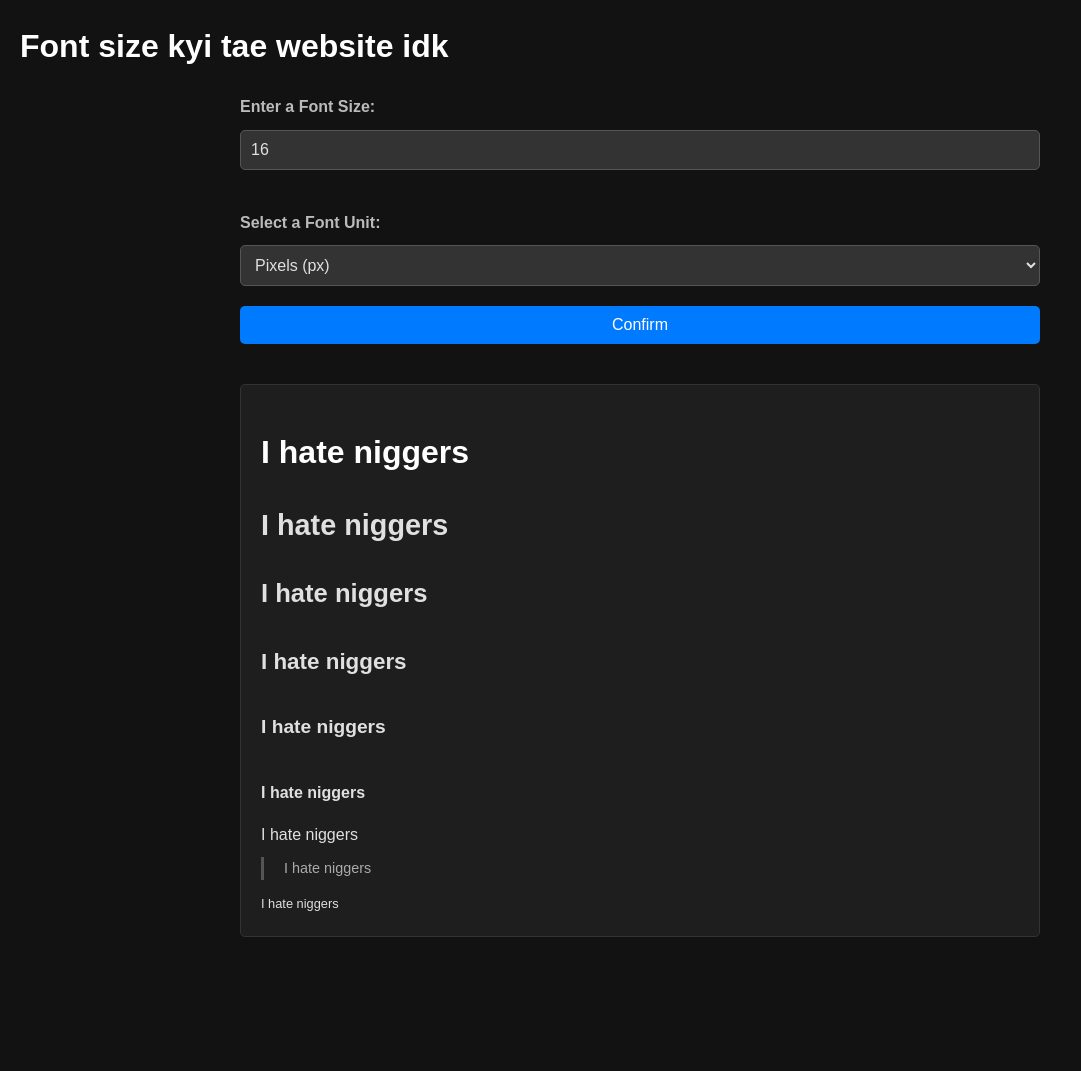
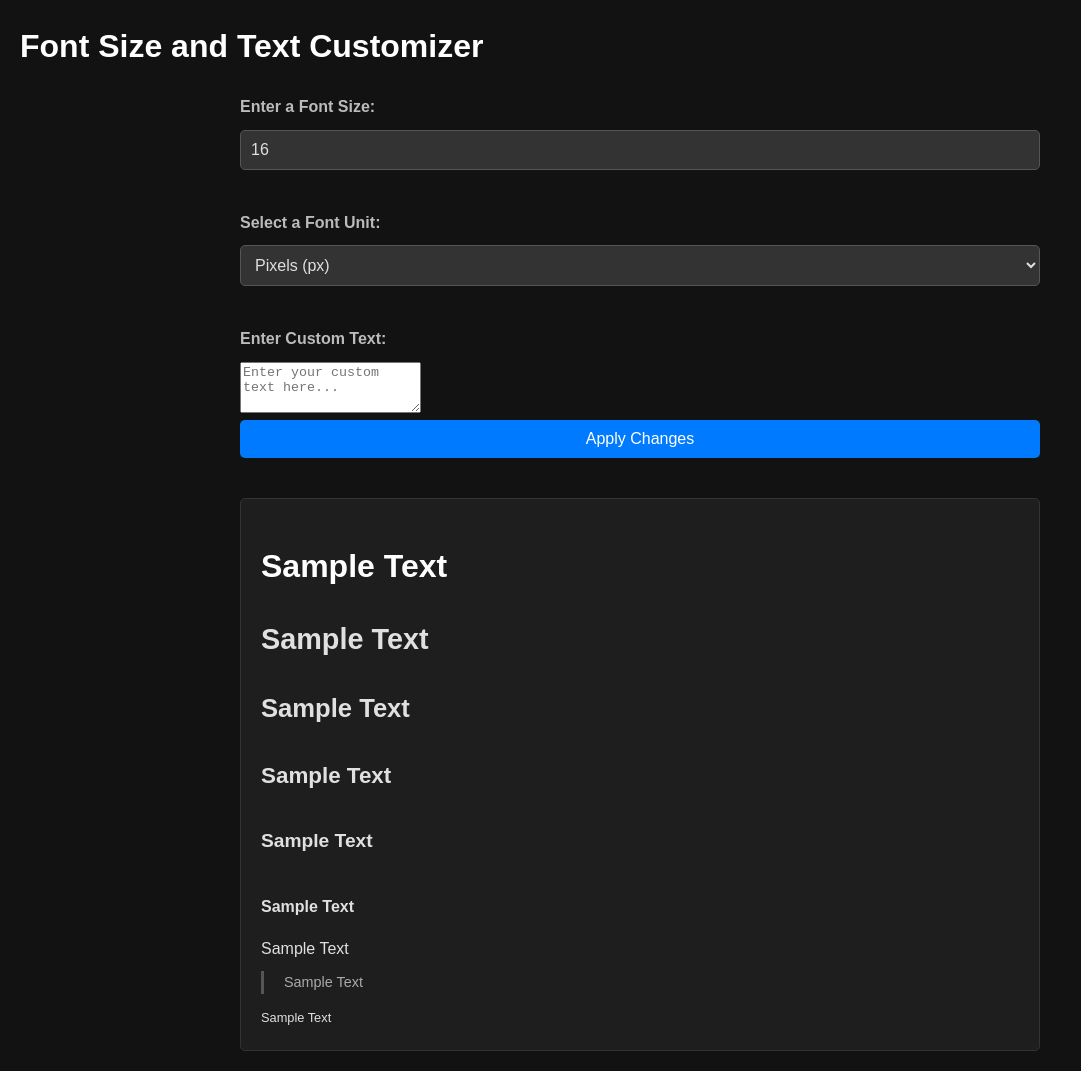
Before and after one commit to TakaXTakaX/fontSizeViewer, a plain HTML site: page index.html in a window 1280 px wide. Shown: the whole page, without its empty margins (0-1081 px from the left). Before the commit the page ends 957 px from the top, so only its background shows below. Drawn offline with Linux system fonts and the light colour scheme.

Commit message:
Added customizable text and dynamic font size functionality

```diff
--- a/index.html
+++ b/index.html
@@ -3,11 +3,11 @@
 <head>
     <meta charset="UTF-8">
     <meta name="viewport" content="width=device-width, initial-scale=1.0">
-    <title>Am i cooking</title>
+    <title>Font Size Customization</title>
     <link rel="stylesheet" href="mystyle.css">
 </head>
 <body>
-    <h1>Font size kyi tae website idk</h1>
+    <h1>Font Size and Text Customizer</h1>
     <div class="container">
         <label for="fontSize">Enter a Font Size:</label>
         <input type="number" id="fontSize" min="1" value="16" placeholder="Enter font size" />
@@ -21,23 +21,24 @@
             <option value="pt">Points (pt)</option>
         </select>
 
-        <button id="applyButton">Confirm</button>
+        <label for="customText">Enter Custom Text:</label>
+        <textarea id="customText" rows="3" placeholder="Enter your custom text here..."></textarea>
+
+        <button id="applyButton">Apply Changes</button>
 
         <div class="preview-section" id="previewSection">
-            <h1>I hate niggers</h1>
-            <h2>I hate niggers</h2>
-            <h3>I hate niggers</h3>
-            <h4>I hate niggers</h4>
-            <h5>I hate niggers</h5>
-            <h6>I hate niggers</h6>
-            <p>I hate niggers</p>
-            <blockquote>I hate niggers</blockquote>
-            <small>I hate niggers</small>
+            <h1>Sample Heading 1</h1>
+            <h2>Sample Heading 2</h2>
+            <h3>Sample Heading 3</h3>
+            <h4>Sample Heading 4</h4>
+            <h5>Sample Heading 5</h5>
+            <h6>Sample Heading 6</h6>
+            <p>Sample Paragraph</p>
+            <blockquote>Sample Blockquote</blockquote>
+            <small>Sample Small Text</small>
         </div>
     </div>
 
-    <script src="./script.js">
-
-    </script>
+    <script src="./script.js"></script>
 </body>
 </html>
--- a/mystyle.css
+++ b/mystyle.css
@@ -57,3 +57,9 @@ blockquote {
     border-left: 3px solid #555555;
     color: #aaaaaa;
 }
+
+.font-size-info {
+    margin-top: 5px;
+    font-style: italic;
+    color: gray;
+}
--- a/script.js
+++ b/script.js
@@ -1,8 +1,8 @@
 const fontSizeInput = document.getElementById('fontSize');
 const fontUnitSelect = document.getElementById('fontUnit');
+const customTextInput = document.getElementById('customText');
 const applyButton = document.getElementById('applyButton');
 const previewSection = document.getElementById('previewSection');
-
 
 function applyFontSize() {
     const fontSize = fontSizeInput.value;
@@ -19,8 +19,18 @@ function applyFontSize() {
     previewSection.querySelector('small').style.fontSize = `${fontSize * 0.8}${fontUnit}`;
 }
 
+function applyCustomText() {
+    const customText = customTextInput.value || "Sample Text";
 
-applyButton.addEventListener('click', applyFontSize);
+    previewSection.querySelectorAll('h1, h2, h3, h4, h5, h6, p, blockquote, small').forEach(element => {
+        element.textContent = customText;
+    });
+}
 
+function applyChanges() {
+    applyFontSize();
+    applyCustomText();
+}
 
-applyFontSize();
+applyButton.addEventListener('click', applyChanges);
+applyChanges();
```
